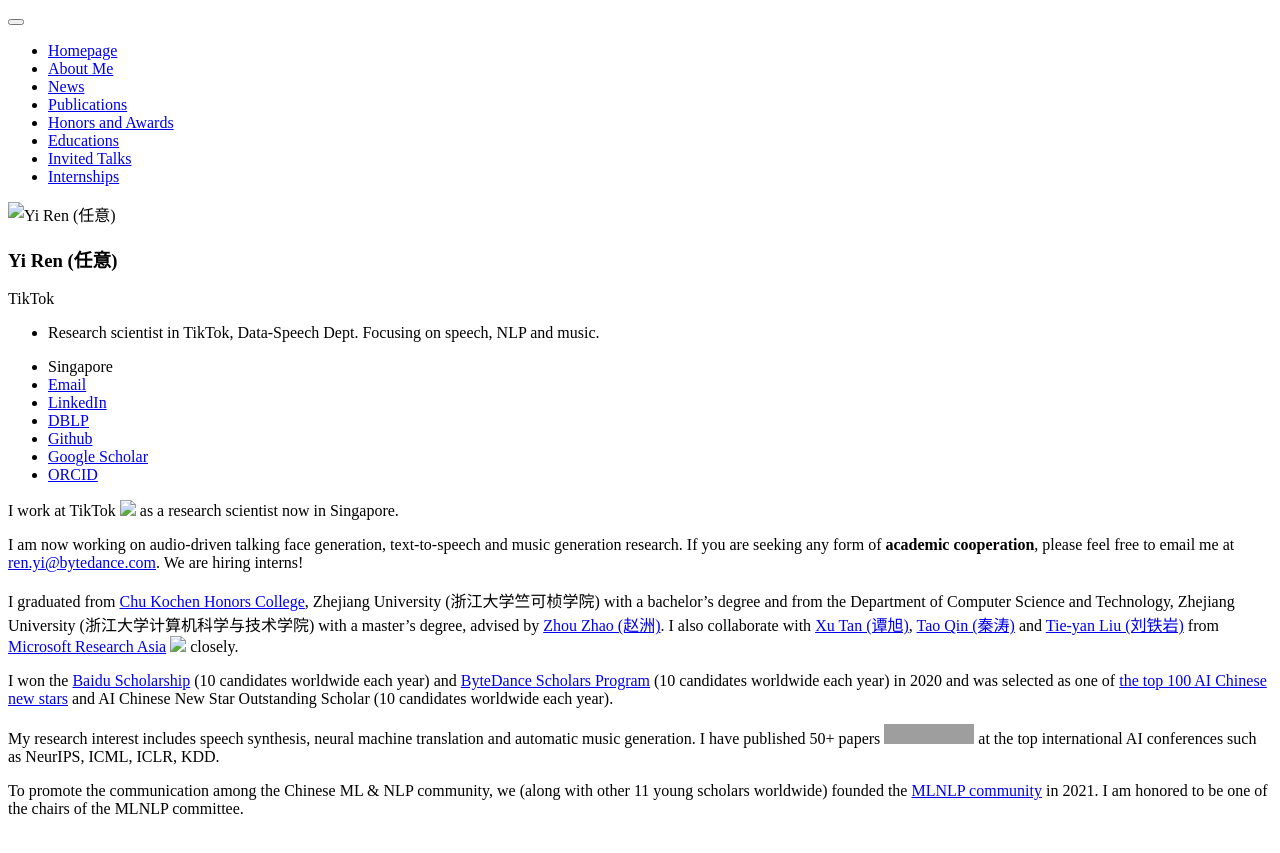
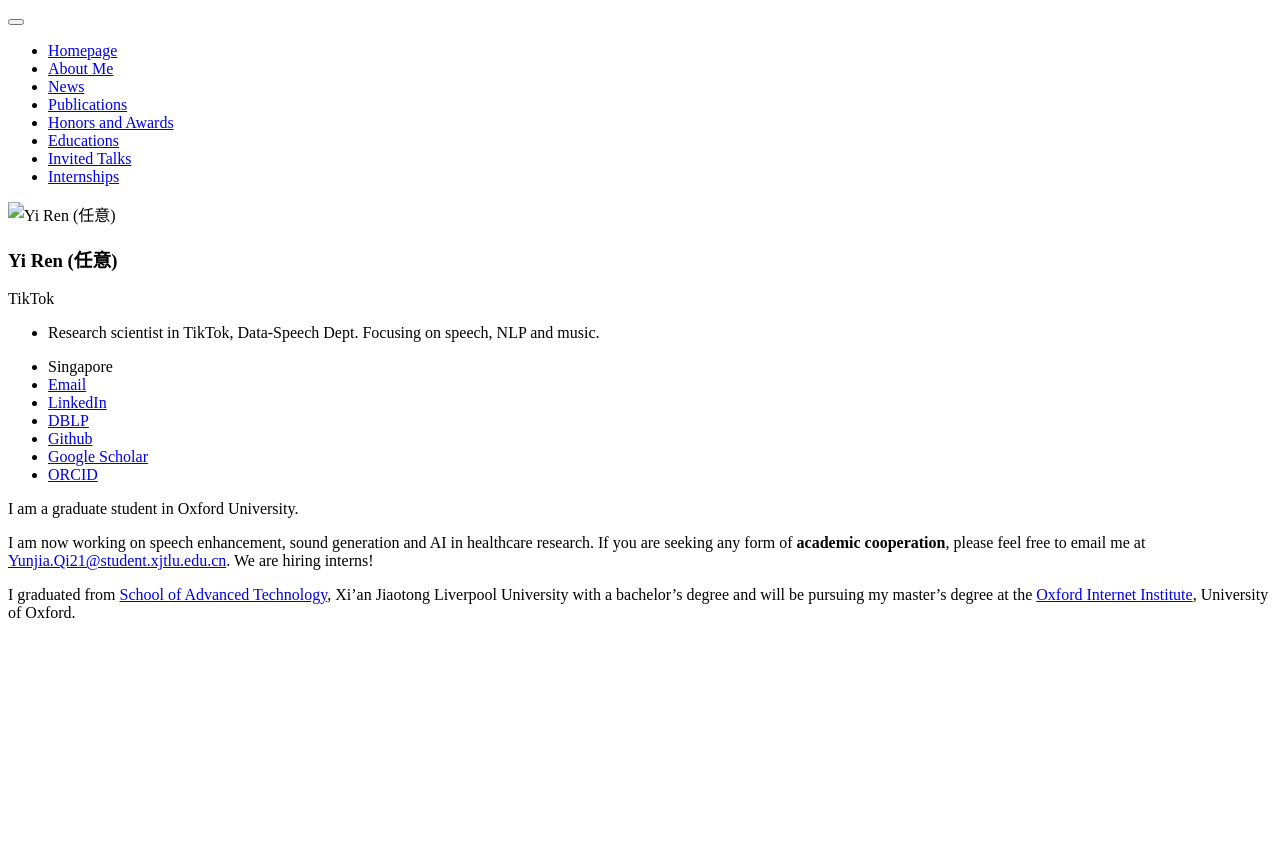
Before and after one commit to RayeRen/rayeren.github.io, a Jekyll site: the page built from _pages/includes/intro.md, in a window 1280 px wide. Shown: the top 853 px of the page. Built offline with Jekyll 4.4.1, drawn with Linux system fonts in a browser that asks for light colours; our own code applies the rules of GitHub Pages for plain Markdown files; grey boxes are pictures that could not be loaded.

Commit message:
Update intro.md

```diff
--- a/_pages/includes/intro.md
+++ b/_pages/includes/intro.md
@@ -1,11 +1,17 @@
-I work at TikTok <img src='./images/tiktok.png' style='width: 6em;'> as a research scientist now in Singapore.
+I am a graduate student in Oxford University.
 
-I am now working on audio-driven talking face generation, text-to-speech and music generation research. If you are seeking any form of **academic cooperation**, please feel free to email me at [ren.yi@bytedance.com](mailto:ren.yi@bytedance.com). We are hiring interns!
+I am now working on speech enhancement, sound generation and AI in healthcare research. If you are seeking any form of **academic cooperation**, please feel free to email me at [Yunjia.Qi21@student.xjtlu.edu.cn](mailto:Yunjia.Qi21@student.xjtlu.edu.cn). We are hiring interns!
 
-I graduated from [Chu Kochen Honors College](http://ckc.zju.edu.cn/ckcen/main.htm), Zhejiang University (浙江大学竺可桢学院) with a bachelor's degree and from the Department of Computer Science and Technology, Zhejiang University (浙江大学计算机科学与技术学院) with a master's degree, advised by [Zhou Zhao (赵洲)](https://person.zju.edu.cn/zhaozhou). I also collaborate with [Xu Tan (谭旭)](https://www.microsoft.com/en-us/research/people/xuta/), [Tao Qin (秦涛)](https://www.microsoft.com/en-us/research/people/taoqin/) and [Tie-yan Liu (刘铁岩)](https://www.microsoft.com/en-us/research/people/tyliu/) from [Microsoft Research Asia](https://www.microsoft.com/en-us/research/group/machine-learning-research-group/) <img src='./images/microsoft_logo.svg' style="width: 4em;"> closely.
+I graduated from [School of Advanced Technology](https://www.xjtlu.edu.cn/en/study/departments/school-of-advanced-technology/), Xi'an Jiaotong Liverpool University with a bachelor's degree and will be pursuing my master's degree at the [Oxford Internet Institute](https://www.oii.ox.ac.uk/), University of Oxford.
+
+
+<!--
 
 I won the [Baidu Scholarship](https://baike.baidu.com/item/%E7%99%BE%E5%BA%A6%E5%A5%96%E5%AD%A6%E9%87%91/9929412) (10 candidates worldwide each year) and [ByteDance Scholars Program](https://ur.bytedance.com/scholarship) (10 candidates worldwide each year) in 2020 and was selected as one of [the top 100 AI Chinese new stars](https://mp.weixin.qq.com/s?__biz=MzA4NzQ5MTA2NA==&mid=2653639431&idx=1&sn=25b6368c1954419b9090840347d9a27d&chksm=8be75b90bc90d286a5af3ef8e610e822d705dc3cf4382b45e3f14489f3e7ec4fd8c95ed0eceb&mpshare=1&scene=2&srcid=0511LMlj9Qv9DeIZAjMjYAU9&sharer_sharetime=1620731348139&sharer_shareid=631c113940cb81f34895aa25ab14422a#rd) and AI Chinese New Star Outstanding Scholar (10 candidates worldwide each year).
 
 My research interest includes speech synthesis, neural machine translation and automatic music generation. I have published 50+ papers <a href='https://scholar.google.com/citations?user=4FA6C0AAAAAJ'><img src="https://img.shields.io/endpoint?logo=Google%20Scholar&url=https%3A%2F%2Fcdn.jsdelivr.net%2Fgh%2FRayeRen%2Frayeren.github.io@google-scholar-stats%2Fgs_data_shieldsio.json&labelColor=f6f6f6&color=9cf&style=flat&label=citations"></a> at the top international AI conferences such as NeurIPS, ICML, ICLR, KDD.
 
 To promote the communication among the Chinese ML & NLP community, we (along with other 11 young scholars worldwide) founded the [MLNLP community](https://space.bilibili.com/168887299) in 2021. I am honored to be one of the chairs of the MLNLP committee.
+ 多行注释：
+  这里的内容也不会显示。
+-->
```
